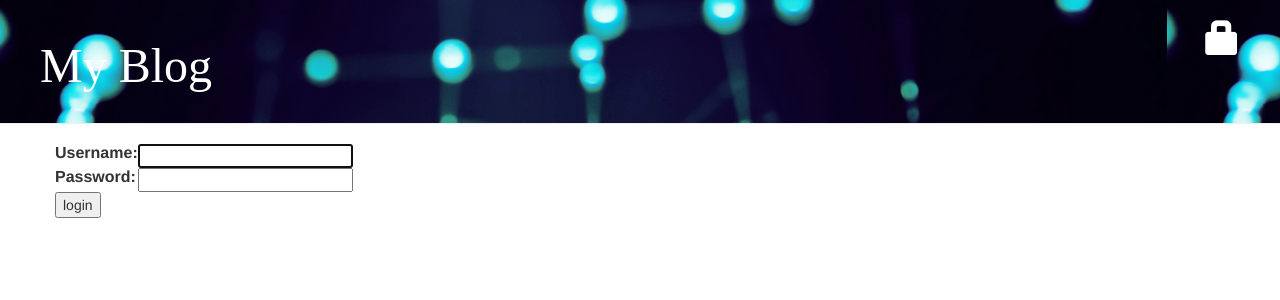
After one commit to iamneha/My-First-Blog, a Django app: page /accounts/login/ in a window 1280 px wide. The commit adds this page. Shown: the top 300 px of the page. Run offline with Django 3.2, Linux system fonts and the light colour scheme; some libraries are stand-ins or nearby versions.

Commit message:
user authentication

```diff
--- a/blog/templates/blog/base.html
+++ b/blog/templates/blog/base.html
@@ -10,14 +10,16 @@
         <link rel="stylesheet" href="{% static 'css/blog.css' %}">
     </head>
     <body>
-	<div class="page-header">
-	{% if user.is_authenticated %}
-	<a href="{% url 'post_new' %}" class="top-menu"><span class="glyphicon glyphicon-plus"></span></a>
-	{% endif %}
-	<center>
-	<a href="{% url 'blog.views.post_new' %}" class="top-menu"><span class="glyphicon glyphicon-plus"></span></a> </center>
-	<a href="{% url 'post_draft_list' %}" class="top-menu"><span class="glyphicon glyphicon-edit"></span></a>
-        <h1><a href="/">My Blog</a></h1>
+        <div class="page-header">
+        {% if user.is_authenticated %}
+        <a href="{% url 'post_new' %}" class="top-menu"><span class="glyphicon glyphicon-plus"></span></a>
+        <a href="{% url 'post_draft_list' %}" class="top-menu"><span class="glyphicon glyphicon-edit"></span></a>
+        <p class="top-menu">Hello {{ user.username }}<small>(<a href="{% url 'django.contrib.auth.views.logout' %}">Log out</a>)</small></p>
+
+        {% else %}
+        <a href="{% url 'django.contrib.auth.views.login' %}" class="top-menu"><span class="glyphicon glyphicon-lock"></span></a>
+        {% endif %}
+        <h1><a href="{% url 'blog.views.post_list' %}">My Blog</a></h1>
     </div>
     <div class="content container">
         <div class="row">
--- /dev/null
+++ b/blog/templates/registration/login.html
@@ -0,0 +1,26 @@
+{% extends "blog/base.html" %}
+
+{% block content %}
+
+{% if form.errors %}
+<p>Your username and password didn't match. Please try again.</p>
+{% endif %}
+
+<form method="post" action="{% url 'django.contrib.auth.views.login' %}">
+{% csrf_token %}
+<table>
+<tr>
+    <td>{{ form.username.label_tag }}</td>
+    <td>{{ form.username }}</td>
+</tr>
+<tr>
+    <td>{{ form.password.label_tag }}</td>
+    <td>{{ form.password }}</td>
+</tr>
+</table>
+
+<input type="submit" value="login" />
+<input type="hidden" name="next" value="{{ next }}" />
+</form>
+
+{% endblock %}
--- a/blog/views.py
+++ b/blog/views.py
@@ -3,6 +3,7 @@ from django.utils import timezone
 from .models import Post
 from django.shortcuts import render, get_object_or_404
 from .forms import PostForm
+from django.contrib.auth.decorators import login_required
 
 def post_list(request):
     posts = Post.objects.filter(published_date__lte=timezone.now()).order_by('published_date')
@@ -12,6 +13,7 @@ def post_detail(request, pk):
     post = get_object_or_404(Post, pk=pk)
     return render(request, 'blog/post_detail.html', {'post': post})
 
+@login_required
 def post_new(request):
     if request.method == "POST":
         form = PostForm(request.POST)
@@ -25,6 +27,7 @@ def post_new(request):
         form = PostForm()
     return render(request, 'blog/post_edit.html', {'form': form})
 
+@login_required
 def post_edit(request, pk):
     post = get_object_or_404(Post, pk=pk)
     if request.method == "POST":
@@ -39,15 +42,18 @@ def post_edit(request, pk):
         form = PostForm(instance=post)
     return render(request, 'blog/post_edit.html', {'form': form})
 
+@login_required
 def post_draft_list(request):
     posts = Post.objects.filter(published_date__isnull=True).order_by('created_date')
     return render(request, 'blog/post_draft_list.html', {'posts': posts})
 
+@login_required
 def post_publish(request, pk):
     post = get_object_or_404(Post, pk=pk)
     post.publish()
     return render('blog.views.post_detail', pk=pk)
 
+@login_required
 def post_remove(request, pk):
     post = get_object_or_404(Post, pk=pk)
     post.publish()
--- a/mysite/settings.py
+++ b/mysite/settings.py
@@ -121,3 +121,4 @@ USE_TZ = True
 
 STATIC_URL = '/static/'
 STATIC_ROOT = os.path.join(BASE_DIR, 'static')
+LOGIN_REDIRECT_URL = '/'
--- a/mysite/urls.py
+++ b/mysite/urls.py
@@ -1,7 +1,11 @@
-from django.conf.urls import url, include
+from django.conf.urls import patterns, include, url
+
 from django.contrib import admin
+admin.autodiscover()
 
-urlpatterns = [
-    url(r'^admin/', admin.site.urls),
+urlpatterns = patterns('',
+    url(r'^admin/', include(admin.site.urls)),
+    url(r'^accounts/login/$', 'django.contrib.auth.views.login'),
+    url(r'^accounts/logout/$', 'django.contrib.auth.views.logout', {'next_page': '/'}),
     url(r'', include('blog.urls')),
-]
+)
```
Also changed, not shown: 1 other file.
